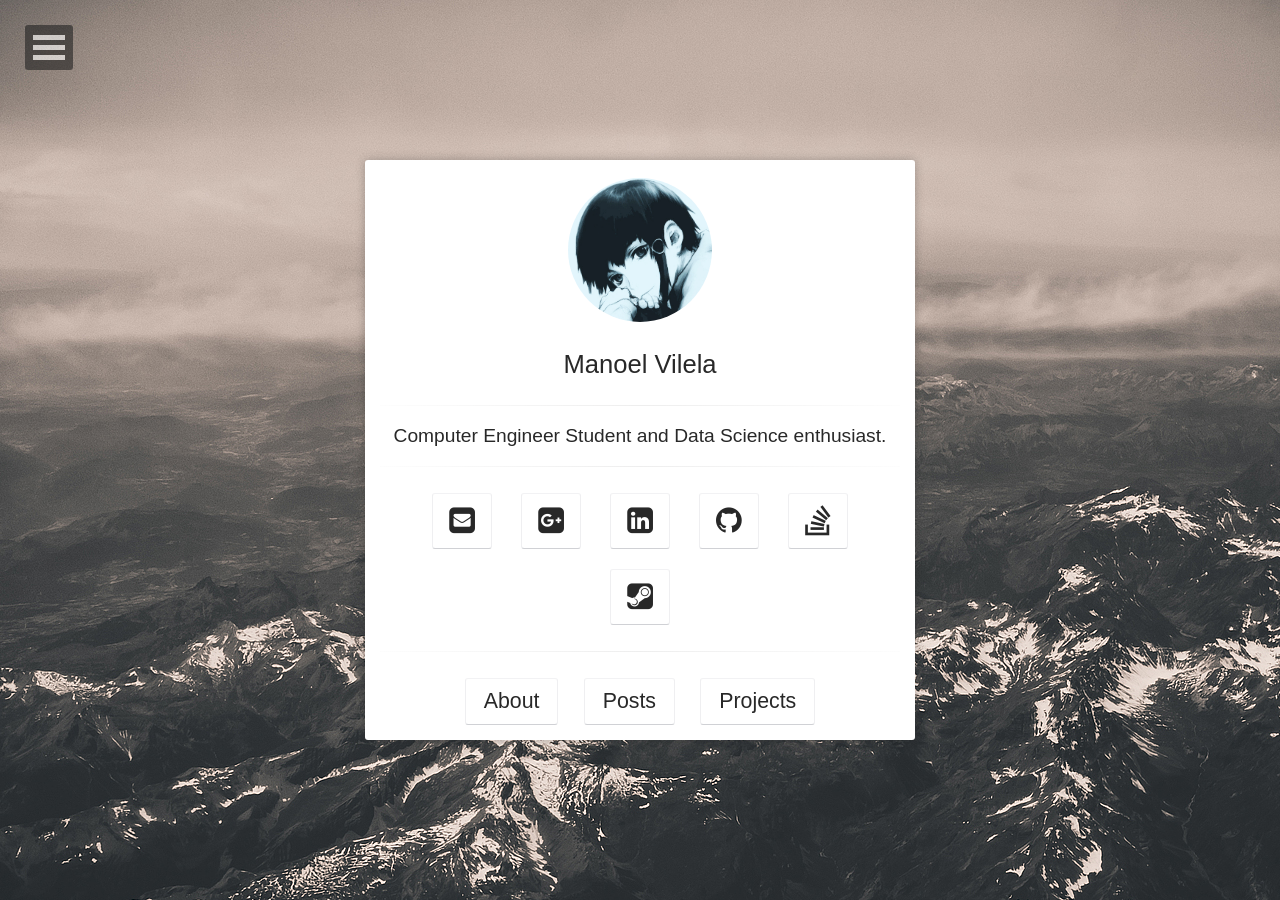
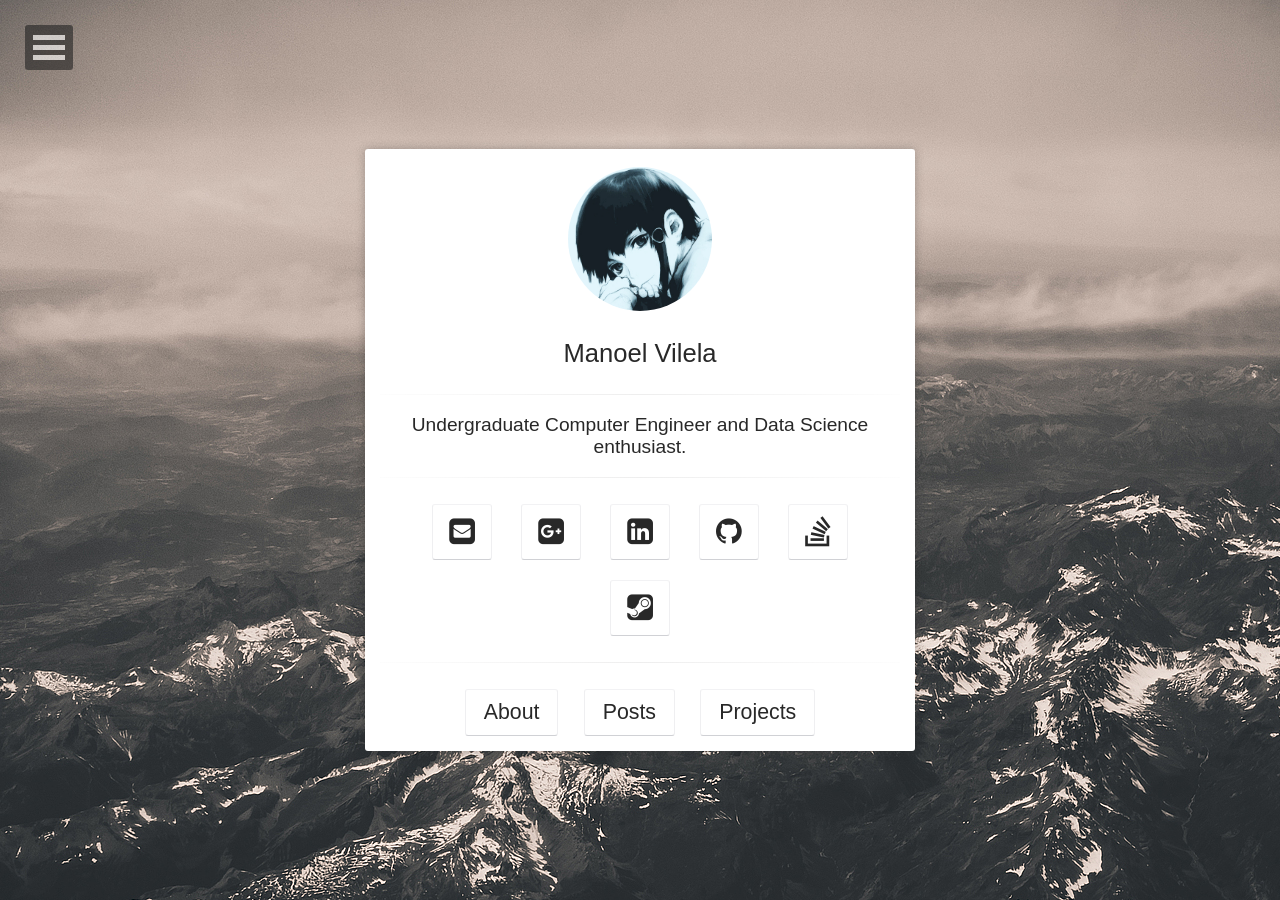
Before and after one commit to ryukinix/ryukinix.github.io, a Jekyll site: the page built from index.html, in a window 1280 px wide. Built offline with Jekyll 4.4.1, drawn with Linux system fonts in a browser that asks for light colours; some web fonts are replaced; comment, search, counter and statistics services are not loaded.

Commit message:
Better words, better description about myself

```diff
--- a/_config.yml
+++ b/_config.yml
@@ -1,6 +1,6 @@
 # Site
 title:              Manoel Vilela
-bio:                "Computer Engineer Student and Data Science enthusiast."
+bio:                "Undergraduate Computer Engineer and Data Science enthusiast."
 description:        "This is my site where I have my projects and blog."
 reading_time:       true
 words_per_minute:   100
```
